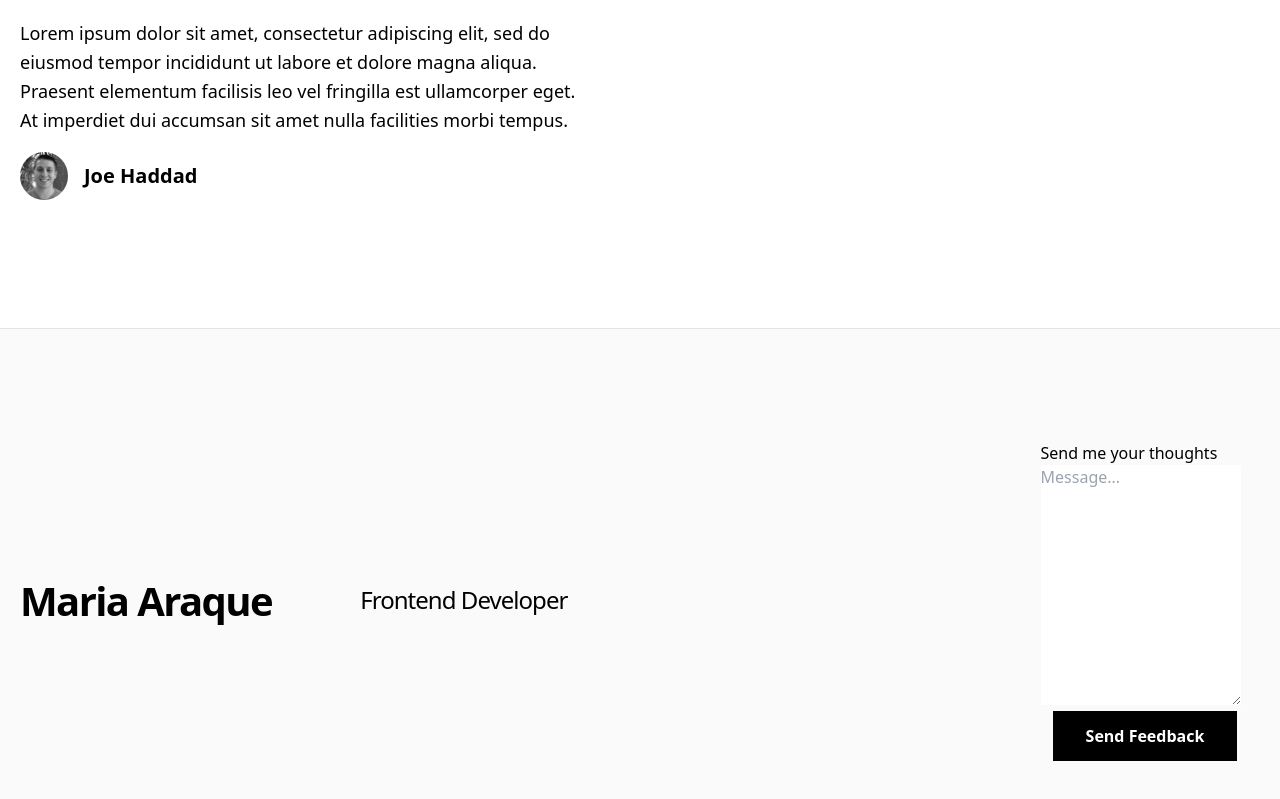
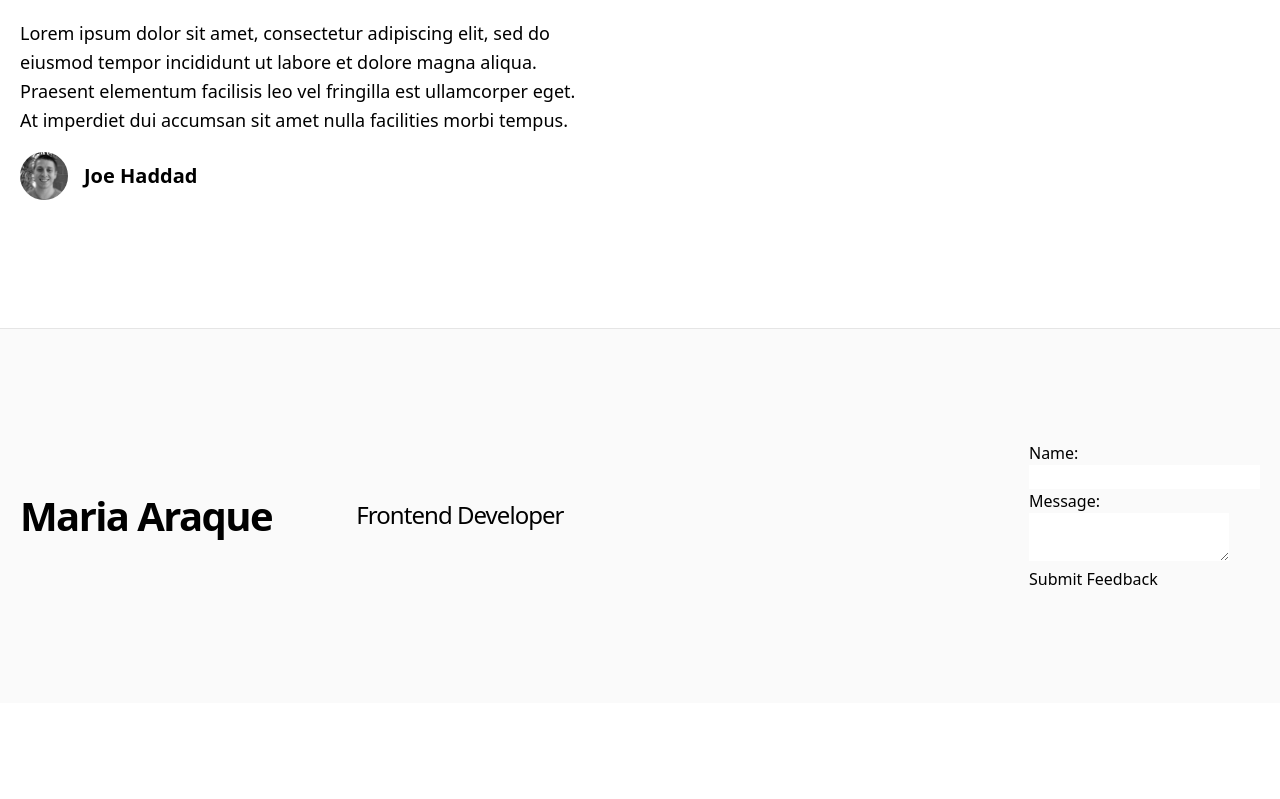
Before and after one commit to maramar0414/Blog, a Next.js app in the folder blog-starter-app/: page / in a window 1280 px wide. Shown: the part 2781-3580 px from the top of the page. After the commit the page ends 3484 px from the top, so only its background shows below. Built offline with nearby package versions, Linux system fonts and the light colour scheme.

Commit message:
firebase added

```diff
--- a/blog-starter-app/components/feedback.tsx
+++ b/blog-starter-app/components/feedback.tsx
@@ -6,42 +6,57 @@
 /*create the logic to collect data, submit the form and send the data as an email  */
 /*style the form*/}
 
-import {useRef} from "react"
+// FeedbackForm.js
+import React, { useState, FormEvent } from 'react';
+import firebase from 'firebase/app';
+import 'firebase/database';
 
+const FeedbackForm: React.FC = () => {
+  const [name, setName] = useState('');
+  const [message, setMessage] = useState('');
 
+  const handleSubmit = async (e: FormEvent) => {
+    e.preventDefault();
 
-const Feedback = () => {
-    const messageRef = useRef<HTMLTextAreaElement>(null);
+    try {
+      // Write data to the 'feedback' node in Firebase Realtime Database
+     // Import the Firebase Realtime Database module
 
-    async function submitForm(e: React.FormEvent){
-    e.preventDefault();
-    let message = messageRef.current?.value;
+    // ...
 
-    if (!message) {
-        alert("Please, fill up the form");
-        return;
+    await firebase.database().ref('feedback').push({
+        name,
+        message,
+        timestamp: firebase.database.ServerValue.TIMESTAMP,
+      });
+
+      console.log('Feedback submitted successfully');
+      // Optionally, you can reset the form fields after submission
+      setName('');
+      setMessage('');
+    } catch (error) {
+      console.error('Error submitting feedback:', error.message);
     }
-    if(messageRef.current){
-        messageRef.current.value = "";
-    }
+  };
 
-}
-    return (
-    <>
-    <form
-    action="/" onSubmit={submitForm}>
-    <div >
-    <h1>Send me your thoughts </h1>
-    <textarea className="border-black border-3" placeholder="Message..." rows={10} ref={messageRef} >
-       </textarea>
-       <button type="submit" className="mx-3 bg-black hover:bg-white hover:text-black border border-black text-white font-bold py-3 px-12 lg:px-8 duration-200 transition-colors mb-6 lg:mb-0">
-       Send Feedback
-       </button>
-       </div>
-       </form>
-      </>
-    )
-}
+  return (
+    <form onSubmit={handleSubmit}>
+      <label>
+        Name:
+        <input type="text" value={name} onChange={(e) => setName(e.target.value)} />
+      </label>
+      <br />
+      <label>
+        Message:
+        <textarea value={message} onChange={(e) => setMessage(e.target.value)} />
+      </label>
+      <br />
+      <button type="submit">Submit Feedback</button>
+    </form>
+  );
+};
+
+export default FeedbackForm;
 {/*Feedback form logic // Collect-Send-receive
 
 Collect
@@ -59,5 +74,3 @@ Receive
 -add email to a .env
 
 */}
-
-export default Feedback
--- a/blog-starter-app/components/footer.tsx
+++ b/blog-starter-app/components/footer.tsx
@@ -1,6 +1,6 @@
 import Container from "./container";
 import { EXAMPLE_PATH } from "../lib/constants";
-import Feedback from "./feedback";
+import FeedbackForm from "./feedback";
 
 const Footer = () => {
   return (
@@ -16,7 +16,7 @@ const Footer = () => {
           <div className="flex flex-col lg:flex-row justify-center items-center lg:pl-4 lg:w-1/2">
             {/*Add here social media icons*/}
           </div>
-          <Feedback/>
+          <FeedbackForm/>
           {/*Create another div to add the copyright etc*/}
         </div>
       </Container>
--- a/blog-starter-app/package.json
+++ b/blog-starter-app/package.json
@@ -9,12 +9,14 @@
   "dependencies": {
     "classnames": "^2.3.1",
     "date-fns": "^2.28.0",
+    "firebase": "^10.7.2",
     "gray-matter": "^4.0.3",
     "next": "latest",
     "react": "^18.2.0",
     "react-dom": "^18.2.0",
     "remark": "^14.0.2",
     "remark-html": "^15.0.1",
+    "supabase": "^1.136.3",
     "typescript": "^4.7.4"
   },
   "devDependencies": {
```
Also changed, not shown: blog-starter-app/firebase.js (added, +22 -0 lines), 2 other files (tests, documents, lock files or other folders).
